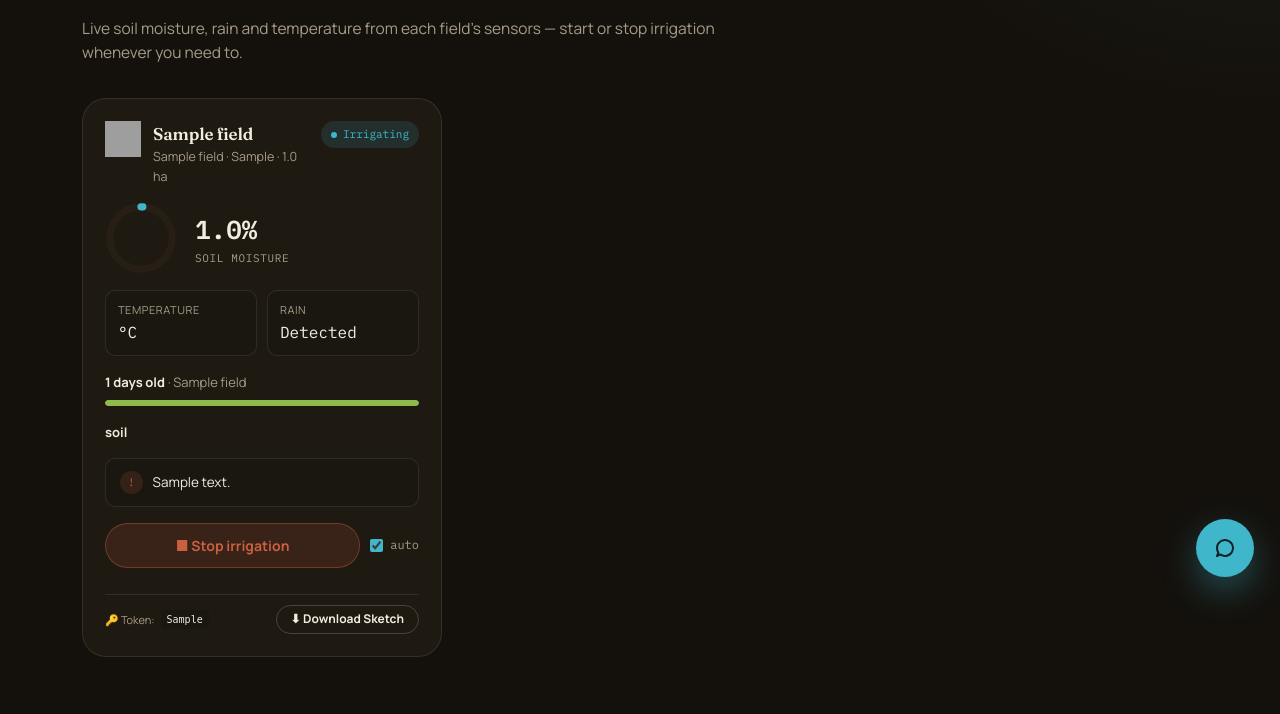
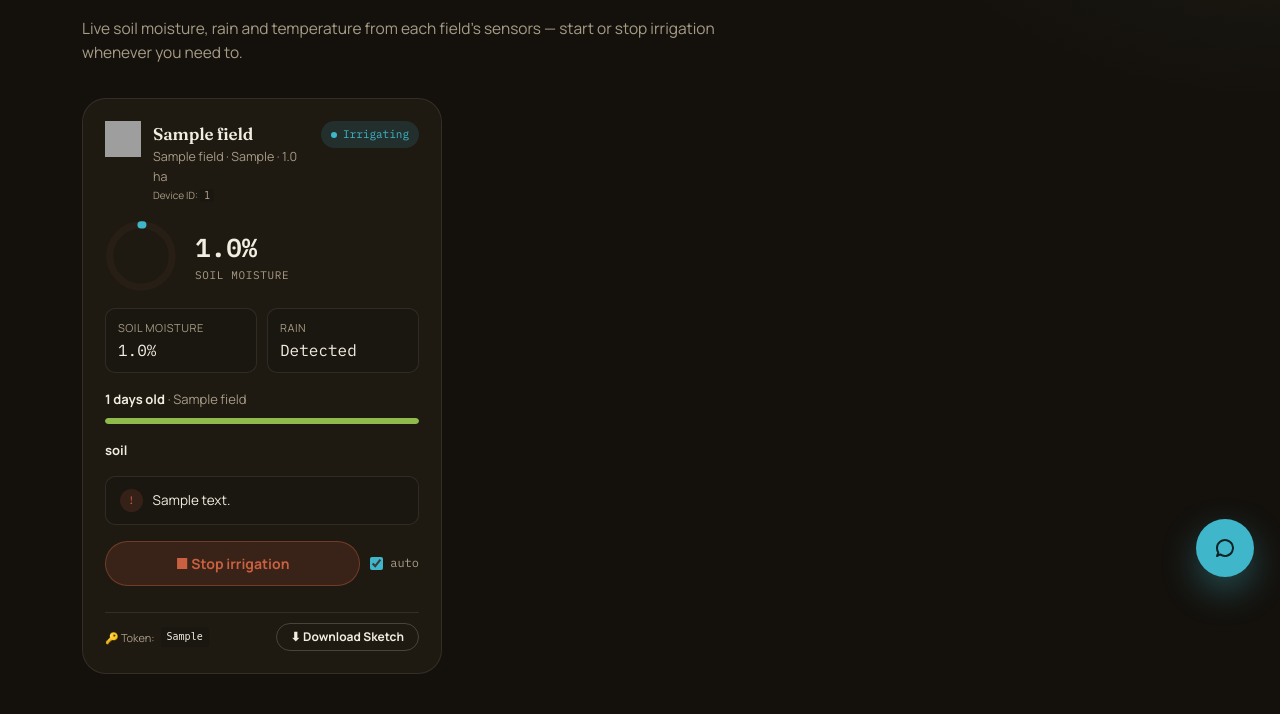
Before and after one commit to touilyassmine/HydroShield, a Flask app: page /dashboard in a window 1280 px wide. Shown: the part 197-911 px from the top of the page. Before the commit the page ends 854 px from the top, so only its background shows below. Run offline with Flask 3, Linux system fonts and the light colour scheme; the visitor is signed in with stand-in values (Sample User, id 1); tables that the repository leaves empty hold one stand-in row (values such as "Sample post"); a database or web service that is not in the repository returns one stand-in record (values such as "Sample title"); data that the repository does not hold is empty; grey boxes are pictures that could not be loaded.

Commit message:
Update index.html

```diff
--- a/templates/index.html
+++ b/templates/index.html
@@ -29,6 +29,11 @@
                     <div class="titles">
                         <h3>{{ f.name }}</h3>
                         <div class="crop-label">{{ f.crop_label }}{% if f.crop_origin %} · {{ f.crop_origin }}{% endif %}{% if f.area_hectares %} · {{ f.area_hectares }} ha{% endif %}</div>
+                        {% if f.device_id %}
+                        <div style="font-size: 10px; color: var(--muted); margin-top: 2px;">
+                            Device ID: <code style="background: var(--bg-soft); padding: 1px 4px; border-radius: 3px;">{{ f.device_id }}</code>
+                        </div>
+                        {% endif %}
                     </div>
                     <span class="status-pill {{ 'on' if f.irrigation_on else 'off' }}" data-role="status-pill">
                         <i></i>{{ 'Irrigating' if f.irrigation_on else 'Idle' }}
@@ -47,10 +52,11 @@
                     </div>
                 </div>
 
+                <!-- 🔥 Sensor row – TEMPERATURE REMOVED -->
                 <div class="sensor-row">
                     <div class="sensor-stat">
-                        <div class="lbl">Temperature</div>
-                        <div class="val" data-role="temp-val">{{ (f.last_temperature ~ "°C") if f.last_temperature is not none else "—" }}</div>
+                        <div class="lbl">Soil Moisture</div>
+                        <div class="val" data-role="moisture-val">{{ f.last_moisture if f.last_moisture is not none else "—" }}{% if f.last_moisture is not none %}%{% endif %}</div>
                     </div>
                     <div class="sensor-stat">
                         <div class="lbl">Rain</div>
@@ -126,7 +132,6 @@
     <div class="chat-messages" id="chat-messages"></div>
     <form class="chat-composer" id="chat-form">
         <input id="chat-input" placeholder="Ask about a field, watering, or upload a photo…" autocomplete="off">
-        <!-- 📷 ATTACH BUTTON -->
         <button type="button" class="chat-attach-btn" id="chat-attach-btn" title="Attach a plant photo">
             <svg width="20" height="20" viewBox="0 0 24 24" fill="none" stroke="currentColor" stroke-width="2" stroke-linecap="round" stroke-linejoin="round">
                 <rect x="3" y="3" width="18" height="18" rx="2" ry="2"></rect>
```
